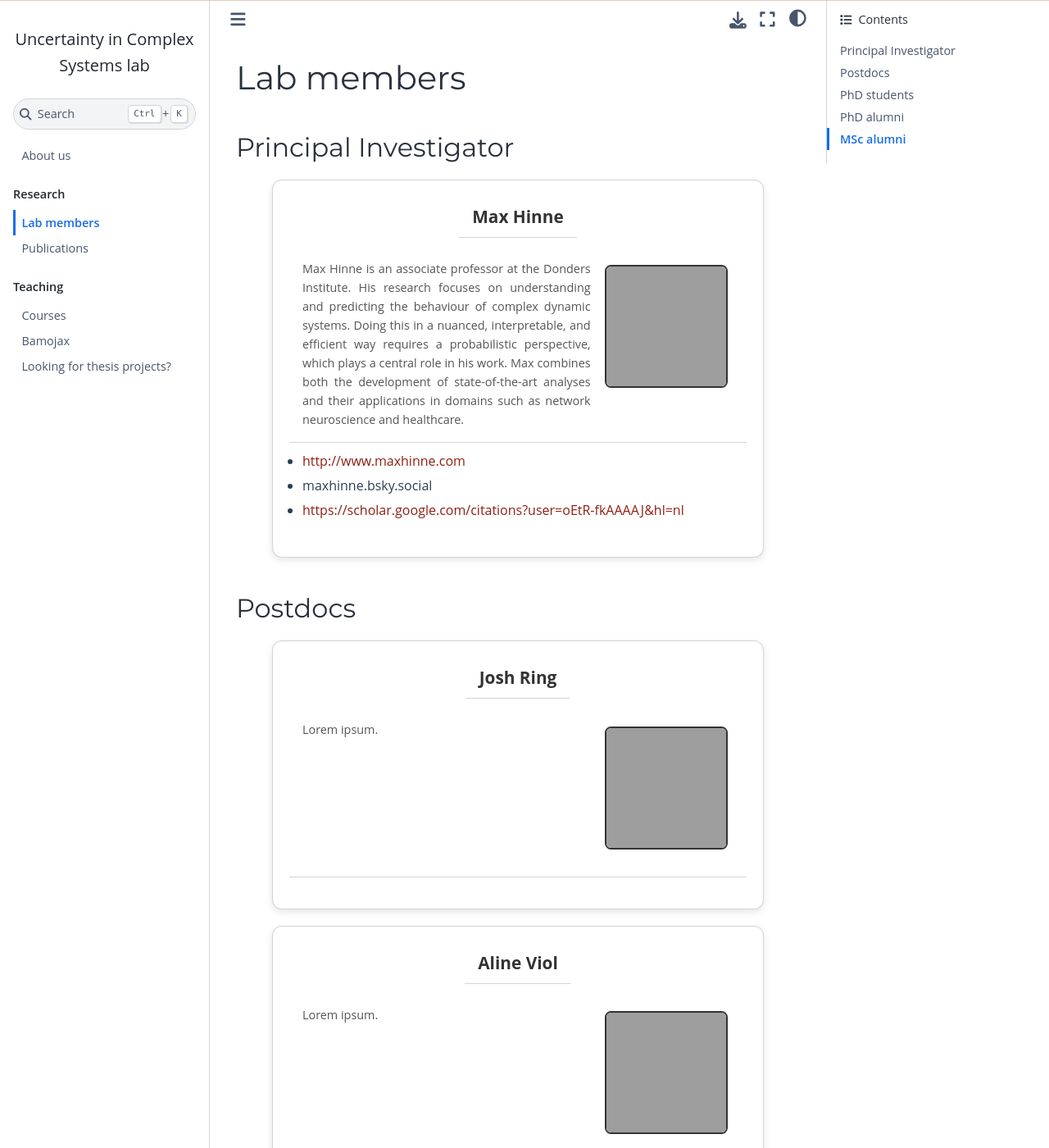
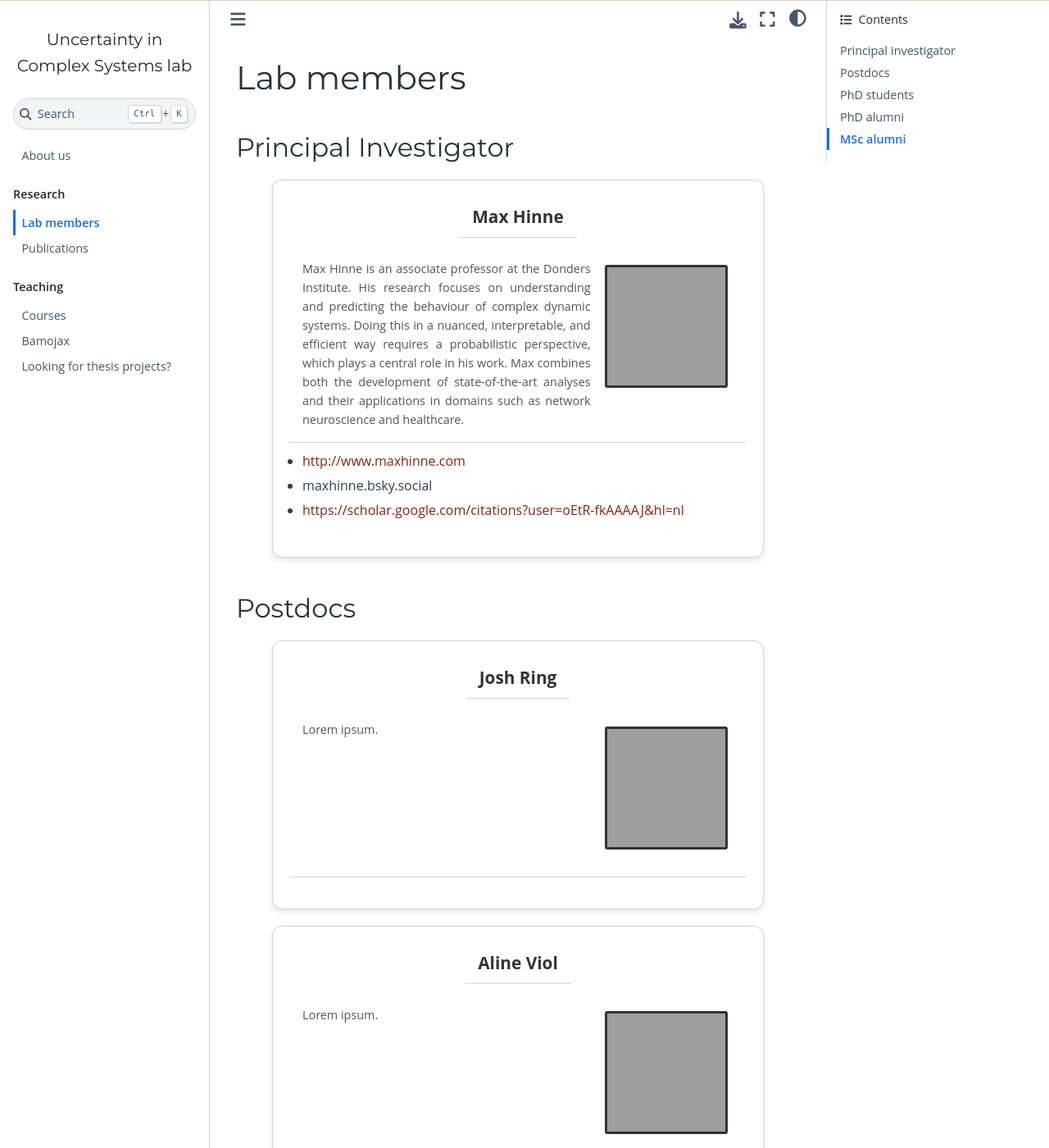
Before and after one commit to mhinne/uncertainty-in-complex-systems, a Jupyter Book: the page built from lab_members.md, in a window 1280 px wide and 1400 px high. Shown: the whole window at 82% size. Built offline with Jupyter Book 1.0.4 settings and Sphinx 7.4.7 and the Sphinx Book theme 1.1.4, drawn with Linux system fonts in a browser that asks for light colours; grey boxes are pictures that could not be loaded.

Commit message:
Update CSS

```diff
--- a/_static/additional_style.css
+++ b/_static/additional_style.css
@@ -15,7 +15,7 @@ h1, h2, h3, h4, h5, h6 {
   margin-bottom: 1rem;
 }
 
-title {
+.title {
   font-family: 'Montserrat', sans-serif;
 }
 
@@ -72,8 +72,8 @@ title {
   width: 150px;
   height: 150px;
   object-fit: cover;
-  border-radius: 5%;
-  border: 2px solid #333;
+  border-radius: 2%;
+  border: 3px solid #333;
 }
 
 /* Footer styling */
```
Also changed, not shown: 2 other files.
